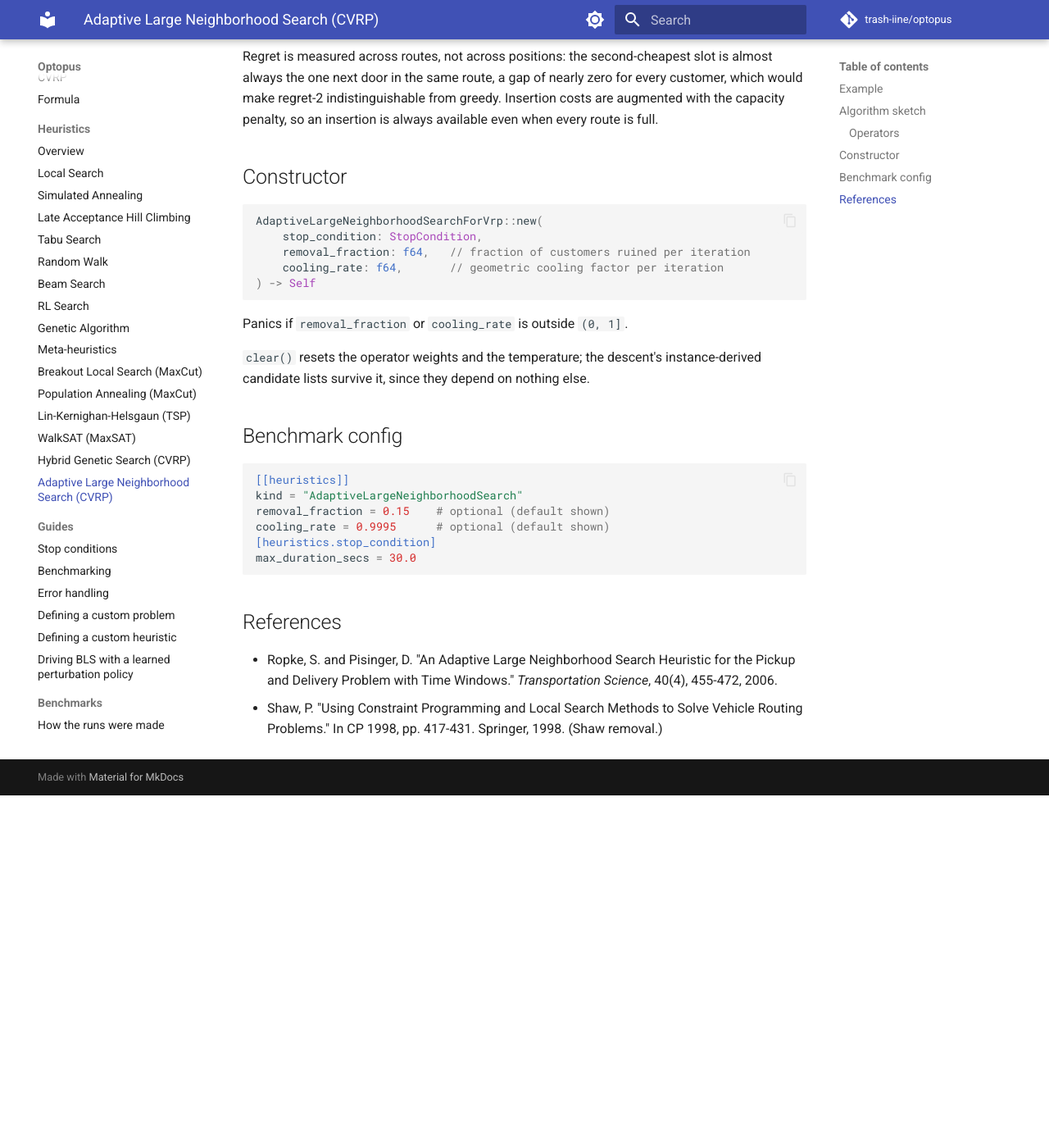
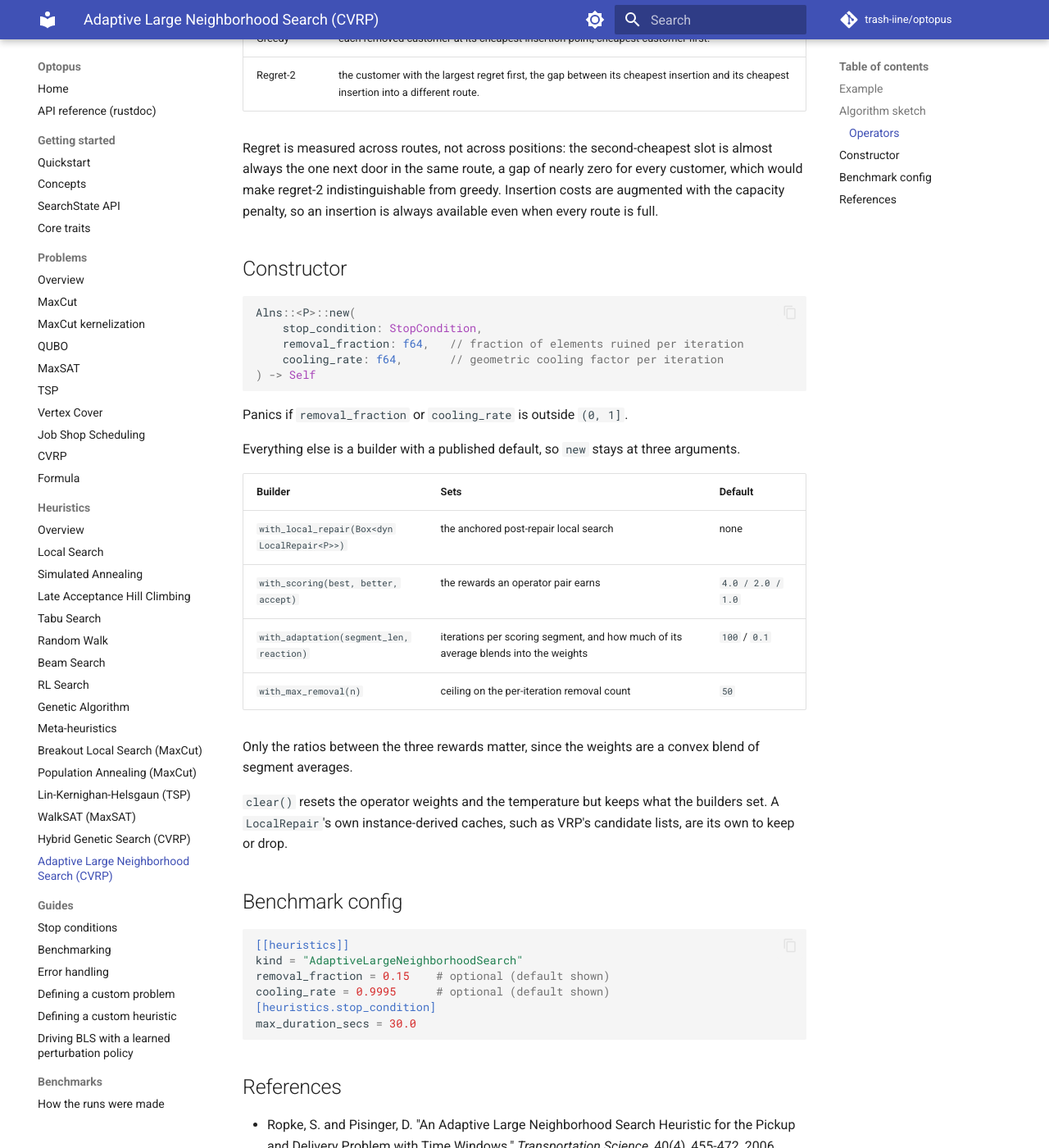
Before and after one commit to trash-iine/optopus, an MkDocs documentation site: the page built from docs/heuristics/alns.md, in a window 1280 px wide and 1400 px high, scrolled down 1794 px. Shown: the whole window at 82% size. Built offline with MkDocs 1.6.1 and Material for MkDocs 9.7.7, drawn with Linux system fonts in a browser that asks for light colours; comment, search, counter and statistics services are not loaded; before the commit the page ends 2764 px from its top, so only the background shows below that; some of the changed text lies outside the part shown.

Commit message:
DOCS: ALNS as a problem-parameterized heuristic
The page loses the VRP framing and gains what a problem implements to run it,
plus the builders its tuning parameters live behind.
`docs/heuristics/README.md` moves it next to Population Annealing, and
`docs/traits.md` gains the `Ruinable` and `LocalRepair` rows.

Claude-Session: https://claude.ai/code/session_013RUmiNVc5VHA4hDhJS2PgH

````diff
--- a/docs/heuristics/alns.md
+++ b/docs/heuristics/alns.md
@@ -1,11 +1,17 @@
-# AdaptiveLargeNeighborhoodSearchForVrp
+# Alns
 
-**API:** [`AdaptiveLargeNeighborhoodSearchForVrp`](../api/optopus/heuristic/struct.AdaptiveLargeNeighborhoodSearchForVrp.html)
+**API:** [`Alns`](../api/optopus/heuristic/struct.Alns.html)
 
-Problem-specific heuristic for [CVRP](../problems/vrp.md). Adaptive Large
-Neighborhood Search (Ropke & Pisinger) ruins part of the incumbent and
-recreates it, choosing the operator pair by a roulette wheel whose weights
-track recent performance.
+Adaptive Large Neighborhood Search (Ropke & Pisinger) ruins part of the
+incumbent and recreates it, choosing the operator pair by a roulette wheel whose
+weights track recent performance.
+
+Runs on any problem implementing [`Ruinable`](../traits.md) whose solution
+implements [`Evaluate`](../traits.md), which is [CVRP](../problems/vrp.md) so
+far. See
+`Ruinable` for the shape a problem needs, elements assigned to containers that
+compete for a finite resource, and for the family of problems that already has
+it.
 
 ## Example
 
@@ -15,11 +21,12 @@ use optopus::prelude::*;
 let vrp = Vrp::load_file("data/instances/vrp/demo16.vrp")?;
 let mut state = SearchState::new(&vrp);
 
-let mut alns = AdaptiveLargeNeighborhoodSearchForVrp::new(
+let mut alns = Alns::<Vrp>::new(
     StopCondition::iterations(10_000),
     /* removal_fraction = */ 0.15,
     /* cooling_rate     = */ 0.9995,
-);
+)
+.with_local_repair(Box::new(AnchoredRouteDescent::new()));
 alns.run(&mut state)?;
 
 let sol = &state.best_solution;
@@ -78,17 +85,31 @@ is always available even when every route is full.
 ## Constructor
 
 ```rust
-AdaptiveLargeNeighborhoodSearchForVrp::new(
+Alns::<P>::new(
     stop_condition: StopCondition,
-    removal_fraction: f64,   // fraction of customers ruined per iteration
+    removal_fraction: f64,   // fraction of elements ruined per iteration
     cooling_rate: f64,       // geometric cooling factor per iteration
 ) -> Self
 ```
 
 Panics if `removal_fraction` or `cooling_rate` is outside `(0, 1]`.
 
-`clear()` resets the operator weights and the temperature; the descent's
-instance-derived candidate lists survive it, since they depend on nothing else.
+Everything else is a builder with a published default, so `new` stays at three
+arguments.
+
+| Builder | Sets | Default |
+|---|---|---|
+| `with_local_repair(Box<dyn LocalRepair<P>>)` | the anchored post-repair local search | none |
+| `with_scoring(best, better, accept)` | the rewards an operator pair earns | `4.0 / 2.0 / 1.0` |
+| `with_adaptation(segment_len, reaction)` | iterations per scoring segment, and how much of its average blends into the weights | `100` / `0.1` |
+| `with_max_removal(n)` | ceiling on the per-iteration removal count | `50` |
+
+Only the ratios between the three rewards matter, since the weights are a
+convex blend of segment averages.
+
+`clear()` resets the operator weights and the temperature but keeps what the
+builders set. A `LocalRepair`'s own instance-derived caches, such as VRP's
+candidate lists, are its own to keep or drop.
 
 ## Benchmark config
 
````
Also changed, not shown: CLAUDE.md (+1 -1 lines), docs/guide/benchmarking.md (+1 -1 lines), docs/heuristics/README.md (+1 -2 lines), docs/traits.md (+2 -0 lines).
